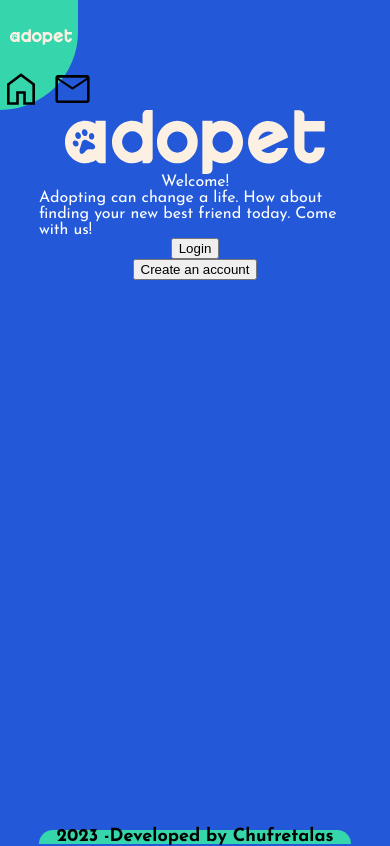
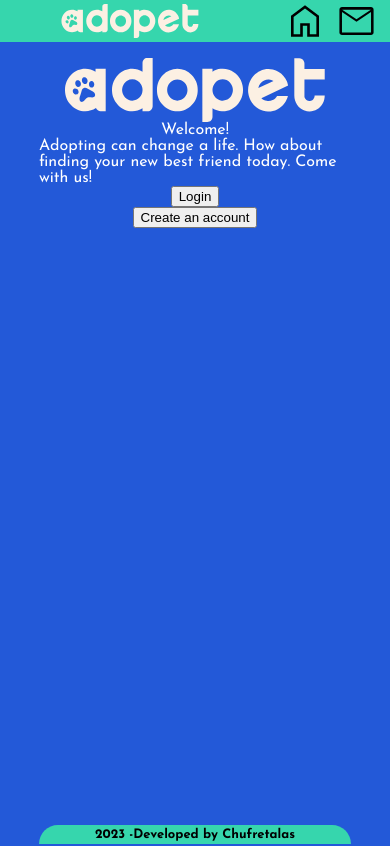
Before and after one commit to Chufretalas/adopet, a Next.js app: page / in a window 390 px wide. Built offline with nearby package versions, Linux system fonts and the light colour scheme.

Commit message:
a bit of responsivity on the layout never hurt anyone

```diff
--- a/src/app/layout.module.css
+++ b/src/app/layout.module.css
@@ -1,16 +1,37 @@
 .header {
     position: sticky;
     top: 0;
-    width: 20vw;
     background-color: var(--accent-color);
-    border-bottom-right-radius: 99999px;
+    display: grid;
+    grid-template-columns: 3fr 1fr;
+    grid-template-rows: 1fr;
+    align-items: center;
+    justify-content: center;
+    max-height: 6vh;
+    margin-bottom: 1rem;
 }
 
 .header_logo {
-    position: relative;
-    left: 10px;
-    top: 5px;
-    width: 80%;
+    height: 80%;
+    max-height: 5vh;
+}
+
+@media only screen and (min-width: 992px) {
+    .header {
+        display: block;
+        width: 20vw;
+        border-bottom-right-radius: 99999px;
+        max-height: none;
+        margin-bottom: none;
+    }
+
+    .header_logo {
+        position: relative;
+        left: 10px;
+        top: 5px;
+        width: 80%;
+        max-height: none;
+    }
 }
 
 .nav_buttons {
@@ -32,6 +53,12 @@
 
 .nav_buttons img:active {
     transform: scale(1.05);
+}
+
+@media only screen and (max-width: 992px) {
+    .nav_buttons{
+        width: 50%;
+    }
 }
 
 .footer {
@@ -57,3 +84,14 @@
     border-top-left-radius: 99999px;
     border-top-right-radius: 99999px;
 }
+
+@media only screen and (max-width: 992px) {
+    .footer {
+        height: 5vw;
+        padding-top: 10px;
+    }
+
+    .footer_content {
+        font-size: small;
+    }
+}
--- /dev/null
+++ b/src/components/OrangeButton.tsx
@@ -0,0 +1,5 @@
+export default function OrangeButton() {
+    return (
+        <button></button>
+    )
+}
```
